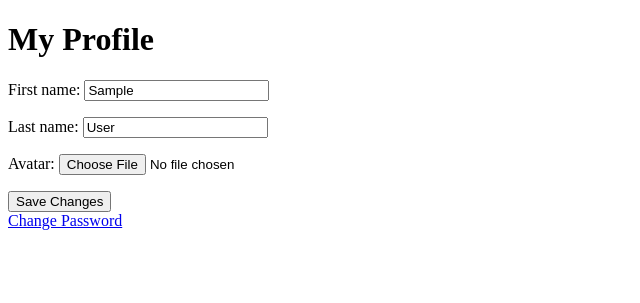
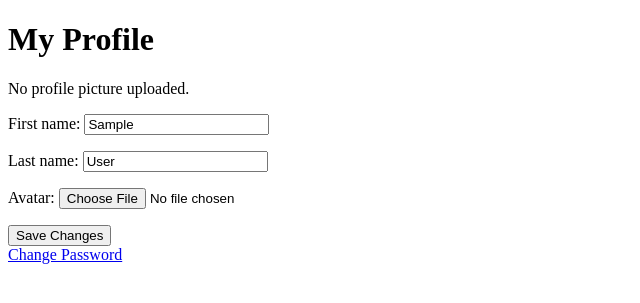
Before and after one commit to nargesrezaii/task-manager-api, a Django app: page /profile/ in a window 1280 px wide. Shown: the part 47-350 px from the top of the page, without its empty margins (0-640 px from the left). Run offline with Django 5.2, Linux system fonts and the light colour scheme; the visitor is signed in with stand-in values (Sample User, id 1).

Commit message:
feat: improve empty states

```diff
--- a/apps/dashboard/templates/dashboard/profile.html
+++ b/apps/dashboard/templates/dashboard/profile.html
@@ -10,6 +10,11 @@
 
         {% if user.avatar %}
             <img src="{{ user.avatar.url }}" alt="Profile picture">
+
+        {% else %}
+            <p>
+                No profile picture uploaded.
+            </p>
         {% endif %}
 
         <form method="post" enctype="multipart/form-data">
```
